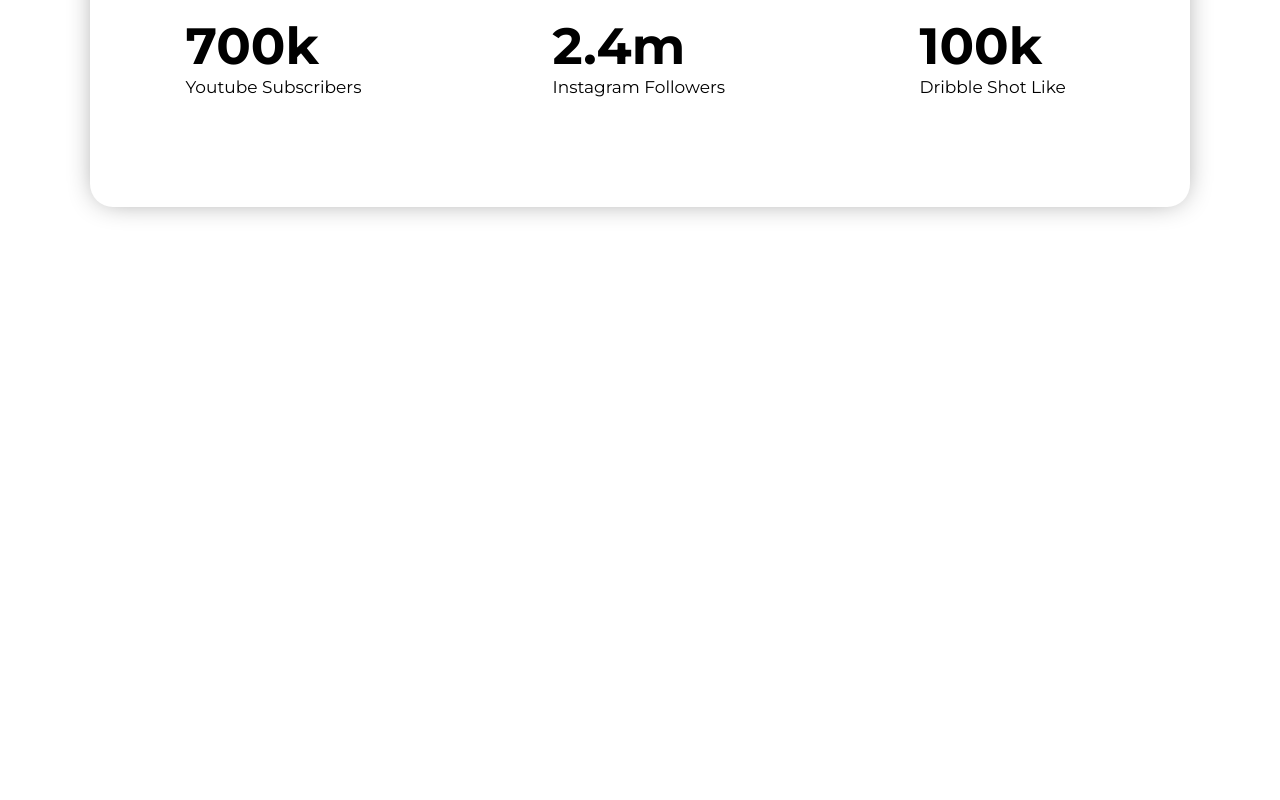
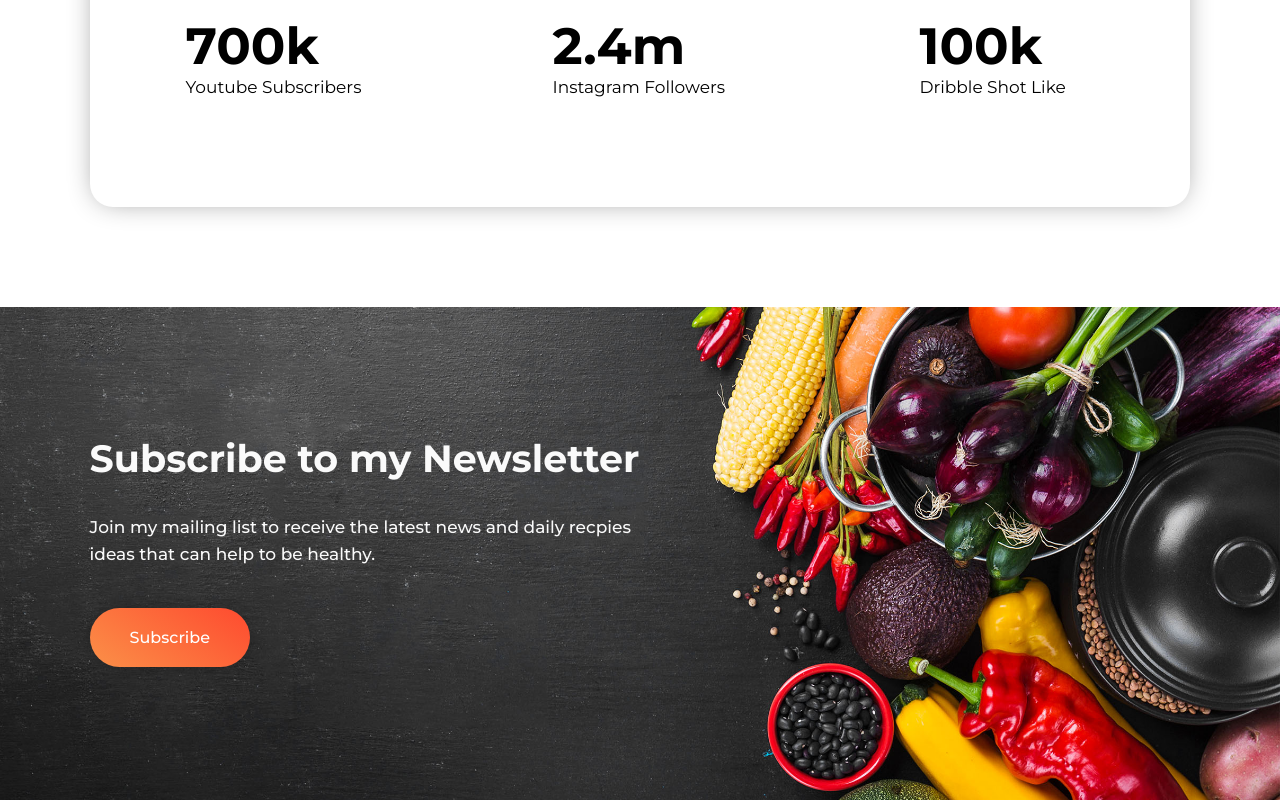
Before and after one commit to nazmus-sakib77/Emilia-Jones-Food-Diet-Website, a plain HTML site: page index.html in a window 1280 px wide. Shown: the part 2220-3020 px from the top of the page. Before the commit the page ends 2527 px from the top, so only its background shows below. Drawn offline with Linux system fonts and the light colour scheme.

Commit message:
subscribe_section

```diff
--- a/css/style.css
+++ b/css/style.css
@@ -200,3 +200,46 @@
 }
 
 /* social-media section end  */
+
+
+/* subscribe section start  */
+.subscribe {
+
+    padding: 10% 7%;
+    background-image: url(../image/Frame\ 58.jpg);
+    background-repeat: no-repeat;
+    background-size: cover;
+    background-position: center;
+    padding-bottom: 12%;
+}
+
+.subscribe-content {
+    width: 50%;
+}
+
+.subscribe-content .sub_hea {
+    margin-top: 0;
+    font-size: 38px;
+    color: #fafafa;
+}
+
+.subscribe-content .sub_para {
+    color: #fafafa;
+    font-size: 17px;
+    line-height: 1.6;
+    margin-bottom: 60px;
+    font-weight: 500;
+}
+
+.subscribe-content .sub_button {
+
+    text-decoration: none;
+    font-weight: 500;
+    padding: 20px 40px;
+    background-image: linear-gradient(35deg, #FB9048, #FE4A2F);
+    border-radius: 50px;
+    box-shadow: -1px 0px 13px -1px rgb(0 0 0 / 22%);
+    color: white;
+}
+
+/* subscribe section end  */
--- a/index.html
+++ b/index.html
@@ -101,6 +101,18 @@
 <!-- social-media section end   -->
 
 
+    <!-- subscribe section start  -->
+    <section class="subscribe">
+        <div class="subscribe-content">
+            <h1 class="sub_hea">Subscribe to my Newsletter</h1>
+            <p class="sub_para">
+                Join my mailing list to receive the latest news and daily recpies
+                ideas that can help to be healthy.</p>
+                <a class="sub_button " target="_blank" href="https://web.programming-hero.com/">Subscribe</a>
+        </div>
+    </section>
+    <!-- subscribe section end  -->
+
 </body>
 
 </html>
```
